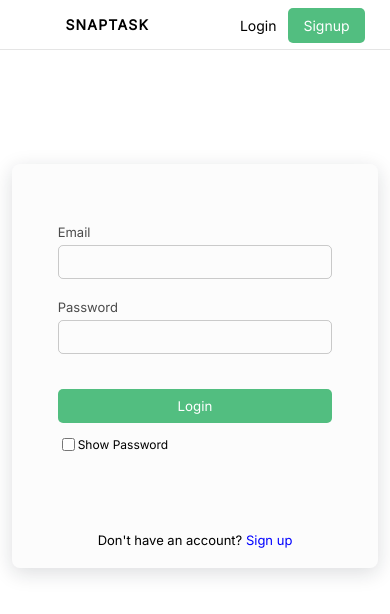
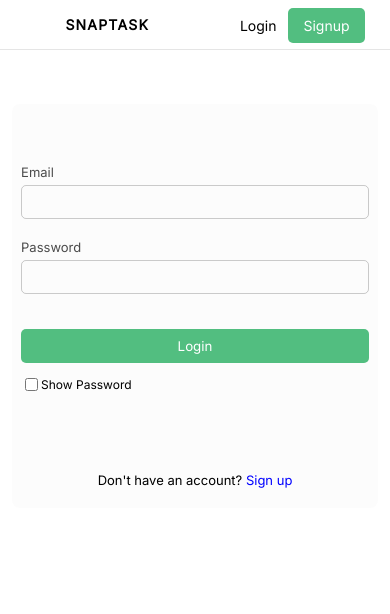
Before and after one commit to therealrinku/robonote, a Next.js app: page /login in a window 390 px wide. Shown: the top 614 px of the page. Built offline with nearby package versions, Linux system fonts and the light colour scheme; no server answers.

Commit message:
form styles updated

```diff
--- a/styles/Login.module.css
+++ b/styles/Login.module.css
@@ -80,3 +80,15 @@
 .loginPage button:disabled:hover {
   cursor: unset;
 }
+
+@media (max-width: 500px) {
+  .loginPage div {
+    border: none;
+    box-shadow: none;
+    margin-top: 20px;
+  }
+
+  .loginPage form {
+    width: 95%;
+  }
+}
```
